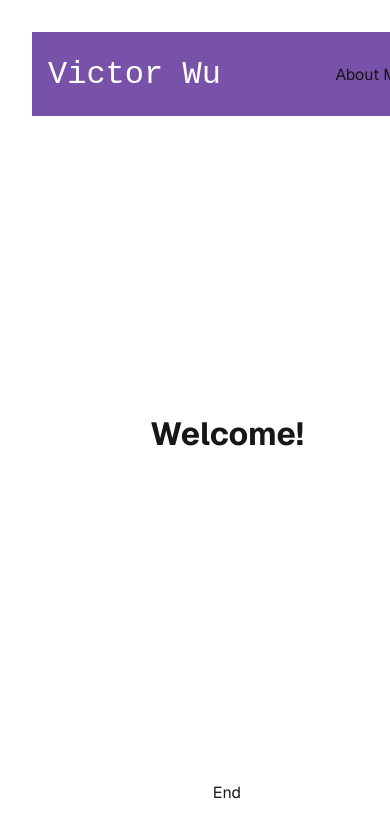
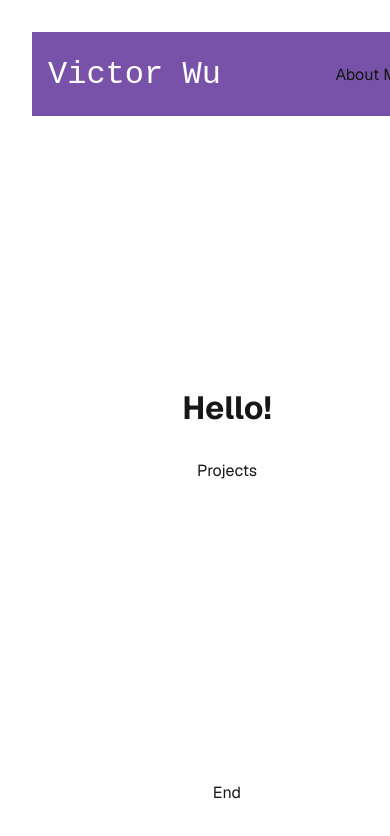
Before and after one commit to milo-sc/my-website, a Next.js app: page / in a window 390 px wide. Shown: the top 836 px of the page. Built offline with nearby package versions, Linux system fonts and the light colour scheme.

Commit message:
adds projects to main page

```diff
--- a/src/app/about/page.tsx
+++ b/src/app/about/page.tsx
@@ -16,7 +16,7 @@ export default function About() {
         </p>
 
         <a href="/">
-          ← Back to Home
+          {/* ← Back to Home */}
         </a>
       </main>
     </div>
--- a/src/app/page.tsx
+++ b/src/app/page.tsx
@@ -11,7 +11,9 @@ export default function Home() {
 
       {/* Main */}
       <main className={styles.main}>
-        <h1> Welcome! </h1>
+        <h1> Hello! </h1>
+
+        <span> Projects </span>
       </main>
 
       {/* Footer Element */}
--- a/src/app/styles.module.css
+++ b/src/app/styles.module.css
@@ -1,4 +1,33 @@
 .page {
+  display: grid;
+  grid-template-rows: 10svh 60svh 10svh;
+  align-items: center;
+  justify-items: center;
+  min-height: 100svh;
+  gap: 64px;
+  font-family: var(--font-geist-sans);
+}
+
+.main {
+  display: flex;
+  flex-direction: column;
+  align-items: center;
+  gap: 32px;
+  grid-row-start: 2;
+}
+
+@media (max-width: 600px) {
+  .page {
+    padding: 32px;
+    padding-bottom: 80px;
+  }
+
+  .main {
+    align-items: center;
+  }
+}
+
+/* .page {
   --gray-rgb: 0, 0, 0;
   --gray-alpha-200: rgba(var(--gray-rgb), 0.08);
   --gray-alpha-100: rgba(var(--gray-rgb), 0.05);
@@ -24,22 +53,4 @@
     --button-primary-hover: #ccc;
     --button-secondary-hover: #1a1a1a;
   }
-}
-
-.main {
-  display: flex;
-  flex-direction: column;
-  gap: 32px;
-  grid-row-start: 2;
-}
-
-@media (max-width: 600px) {
-  .page {
-    padding: 32px;
-    padding-bottom: 80px;
-  }
-
-  .main {
-    align-items: center;
-  }
-}
+} */
```
